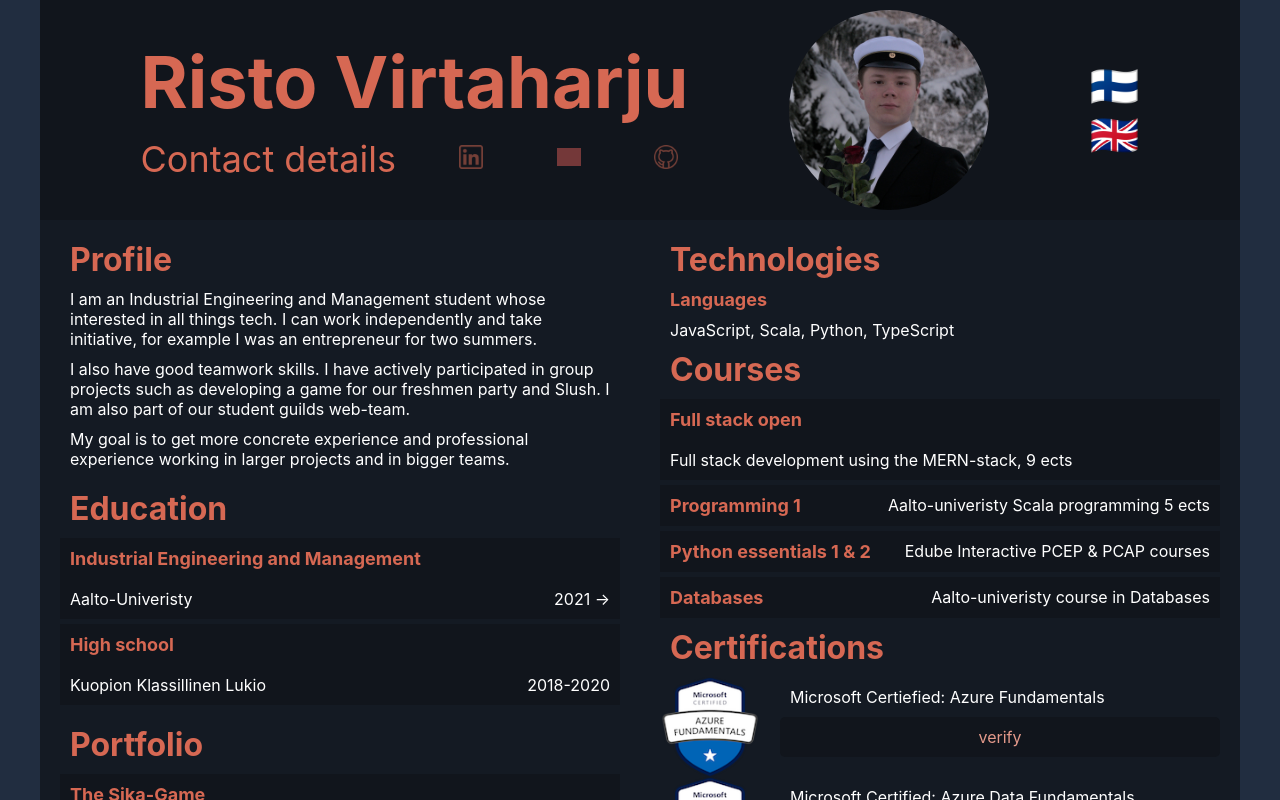
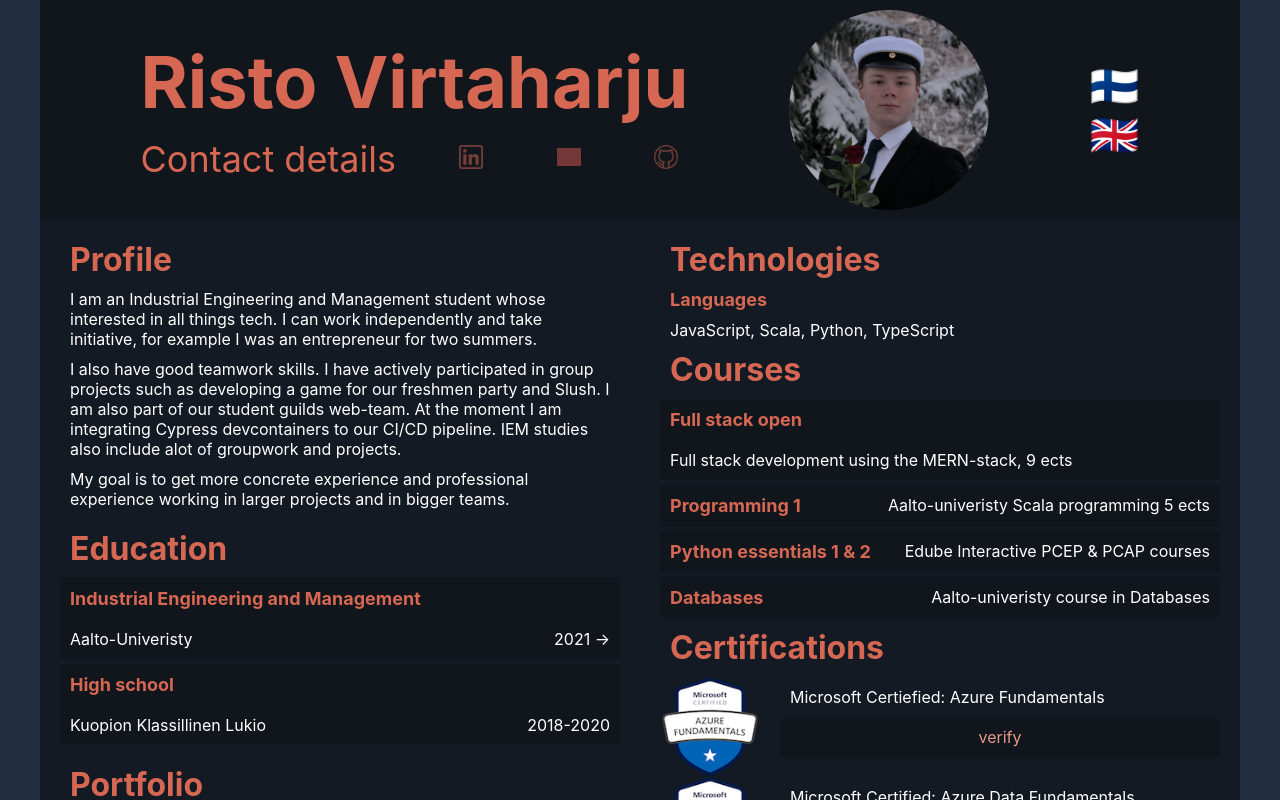
Before and after one commit to rvirtaha/rvirtaha.github.io, a React (Create React App) app: page / in a window 1280 px wide. Shown: the top 800 px of the page. Built offline with nearby package versions, Linux system fonts and the light colour scheme; grey boxes are pictures that could not be loaded.

Commit message:
edit profile section

```diff
--- a/src/components/contentElems.js
+++ b/src/components/contentElems.js
@@ -58,12 +58,12 @@ export function Profiili ({language : l}) {
         <h1>Profiili</h1>
         <p>
             Olen kaikesta teknologiasta ja softasta kiinnostunut Tuotantotalouden opiskelija, jolla riittää
-            harrastuneistuuta ja itseohjautuvuutta. Esimerkiksi yrittäjänä toimiminen vaati paljon oma-aloitteisuutta.
-            Web-sovelluskehityksen lisäksi olen myös itseoppinut yhtä sun toista.
+            harrastuneistuutta ja itseohjautuvuutta. Esimerkiksi yrittäjänä toimiminen vaati paljon oma-aloitteisuutta.
         </p>
         <p>
             Minulla on myös hyvät yhteistyötaidot. Olen esimerkiksi osallistunut aktiivisesti yhteistyöprojekteihin, kuten
             ainejärjestömme webbitiimiin, Slushiin ja pelinkehitykseen fuksijuhliamme varten, josta olin viime syksynä vastuussa.
+            Webbitiimissä tällä hetkellä rakennan Cypress-integraatiota CI/CD-putkeen.
             Tuotantotalouden opinnot myös sisältävät paljon ryhmä- ja projektitöitä.
         </p>
         <p>
@@ -79,7 +79,9 @@ export function Profiili ({language : l}) {
         </p>
         <p>
             I also have good teamwork skills. I have actively participated in group projects such as developing
-            a game for our freshmen party and Slush. I am also part of our student guilds web-team.
+            a game for our freshmen party and Slush. I am also part of our student guilds web-team. At the moment I am
+            integrating Cypress devcontainers to our CI/CD pipeline.
+            IEM studies also include alot of groupwork and projects.
         </p>
         <p>
             My goal is to get more concrete experience and professional experience working in larger projects
```
